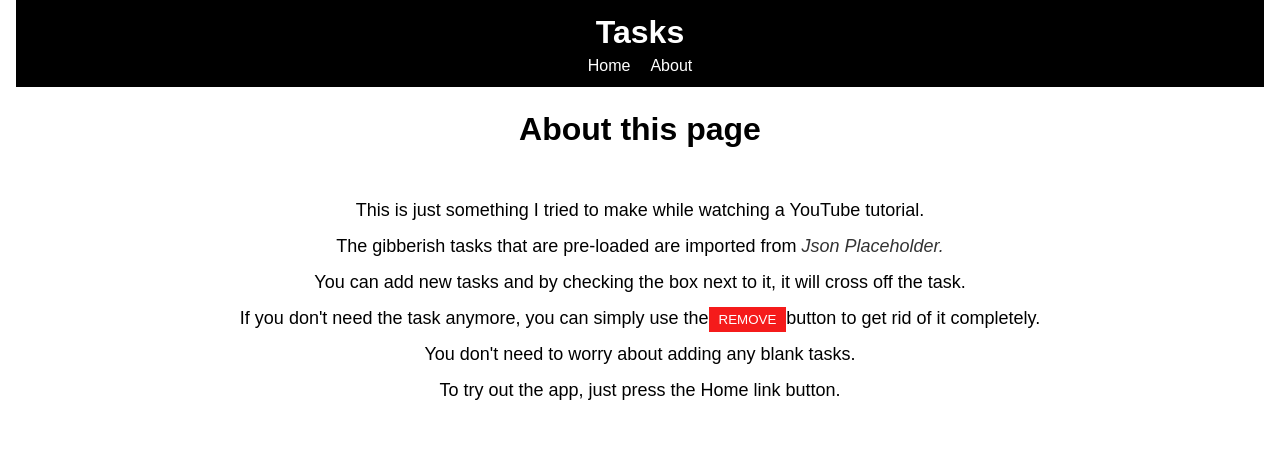
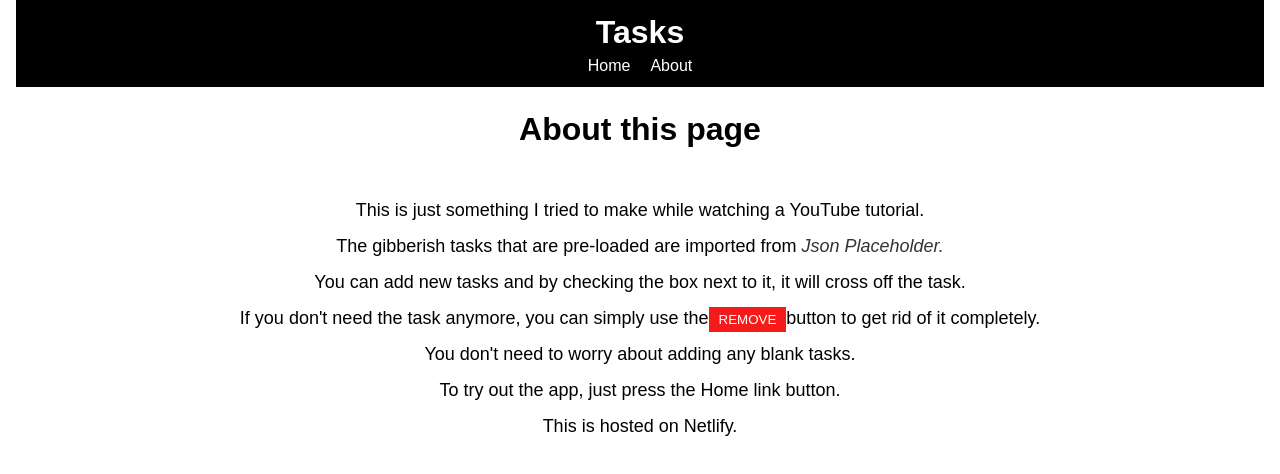
Before and after one commit to rob-silins/todo-react-app, a React (Create React App) app: page /about in a window 1280 px wide. Shown: the top 474 px of the page. Built offline with nearby package versions, Linux system fonts and the light colour scheme; no server answers.

Commit message:
Updated about - netlify comment

```diff
--- a/src/Components/Pages/About.js
+++ b/src/Components/Pages/About.js
@@ -20,6 +20,7 @@ import React from 'react'
             </p>
             <p>You don't need to worry about adding any blank tasks.</p>
             <p>To try out the app, just press the Home link button.</p>
+            <p>This is hosted on Netlify.</p>
             </div>
         </React.Fragment>
     )
```
